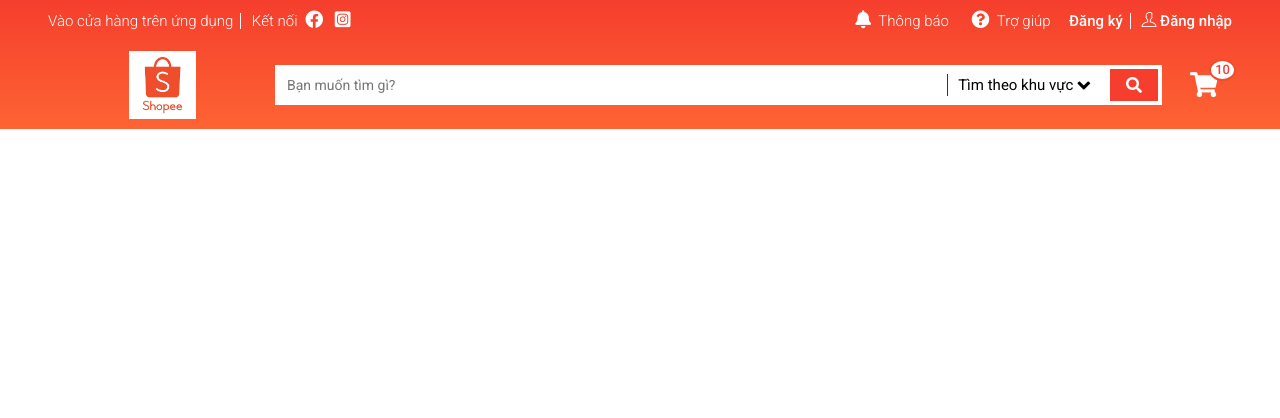
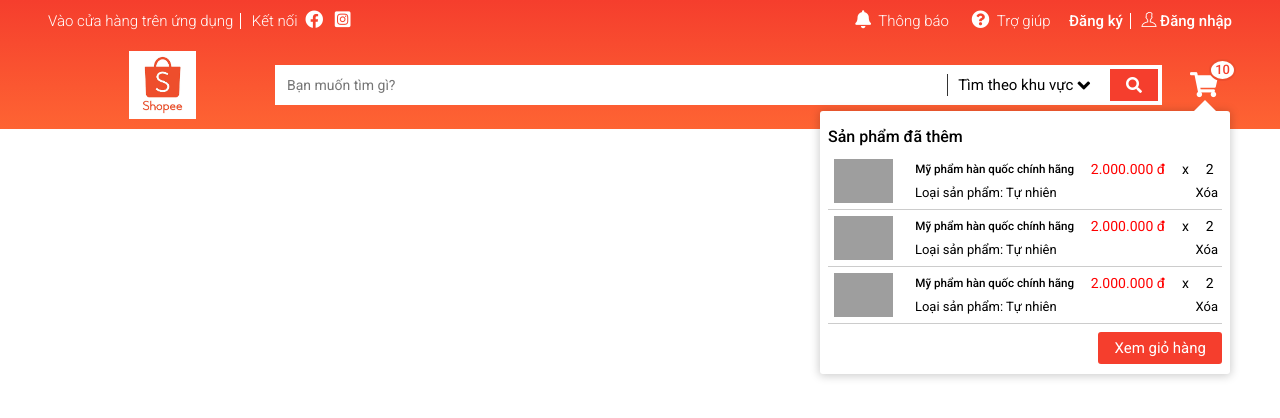
Before and after one commit to Developer-NguyenVanChung/Shopee_demo, a plain HTML site: page index.html in a window 1280 px wide. Drawn offline with nearby package versions, Linux system fonts and the light colour scheme; grey boxes are pictures that could not be loaded.

Commit message:
done shopping cart

```diff
--- a/assets/css/main.css
+++ b/assets/css/main.css
@@ -670,7 +670,7 @@ input#searchOfHeader:focus~.search_history {
     box-shadow: 0 1px 10px 1px rgba(0, 0, 0, 0.199);
     animation: fadeIn ease 0.2s;
     padding: 10px 8px;
-    display: none;
+    /* display: none; */
 }
 
 .shopping_products::before {
@@ -720,29 +720,35 @@ input#searchOfHeader:focus~.search_history {
 
 .shopping_products_list_has-title {
     /* border: 0.5px solid red;     */
-
+    margin: 0;
+    font-size: 1.6rem;
+    font-weight: 500;
+    padding: 8px 0px 8px 0px;
 }
 
 .shopping_products_list_has-many {
     /* border: 0.5px solid red;     */
-    padding-left: 0;
+    padding: 0;
+    margin: 0;
 }
 
 .shopping_products_list_has-detail {
     display: flex;
     border-bottom: 1px solid #ccc;
 }
-.shopping_products_list_has-detail:hover{
+
+.shopping_products_list_has-detail:hover {
     background-color: #F8F8F8;
 }
 
 .shopping_products_list_has-detail-img {
+    /* border: 0.5px solid blue;     */
+    padding: 6px;
     width: 18%;
     height: auto;
 }
 
 .shopping_products_list_has-detail-content {
-    /* border: 0.5px solid blue;     */
     flex: 1;
     padding-left: 8px;
 }
@@ -783,9 +789,16 @@ input#searchOfHeader:focus~.search_history {
     cursor: pointer;
     font-weight: 500;
 }
-.view_cart{
+
+.view_cart {
+    margin: 8px 0 0 0;
     float: right;
 }
+
+.view_cart:hover {
+    opacity: 0.9;
+}
+
 .header_search-shoppingCart:hover .shopping_products {
     display: block;
 }
--- a/index.html
+++ b/index.html
@@ -220,7 +220,7 @@
                                     </div>
                                 </li>
                             </ul>
-                            <button class="btn view_cart">Xem giỏ hàng</button>
+                            <a href="./pages/shopping_cart.html" class="btn view_cart">Xem giỏ hàng</a>
                         </div>
                     </div>
                 </div>
```
Also changed, not shown: pages/shopping_cart.html (added, +15 -0 lines).
